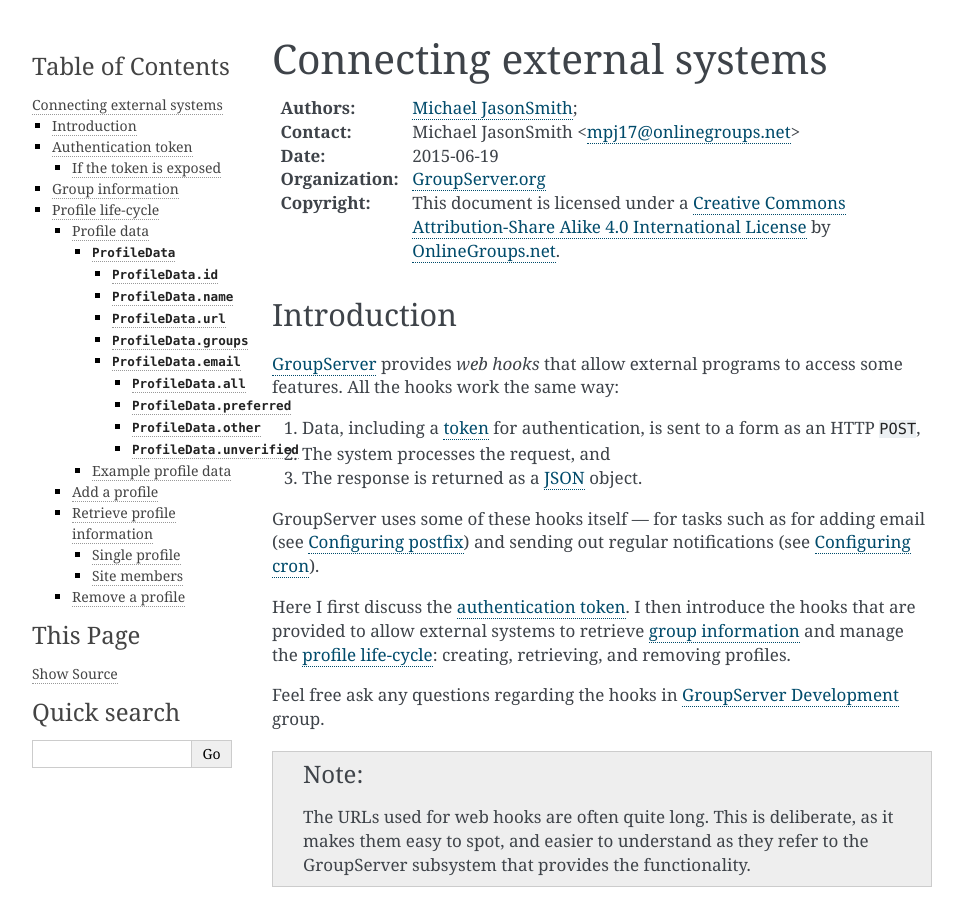
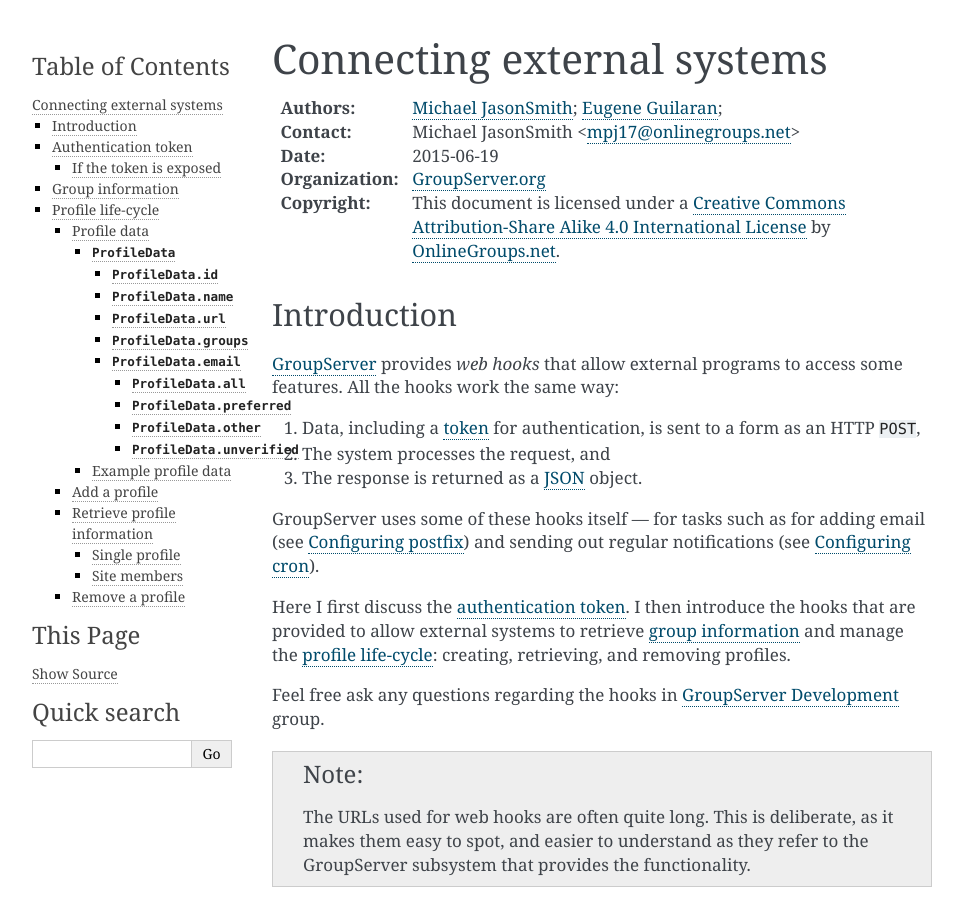
Before and after one commit to groupserver/buildout, a Sphinx documentation site: the page built from docs/webhook.rst, in a window 1280 px wide and 900 px high. Shown: the whole window, without its empty margins (148-1111 px from the left). Built offline with Sphinx 7.4.7, drawn with Linux system fonts in a browser that asks for light colours.

Commit message:
Credit where credit is due

```diff
--- a/docs/webhook.rst
+++ b/docs/webhook.rst
@@ -2,7 +2,7 @@
 Connecting external systems
 ===========================
 
-:Authors: `Michael JasonSmith`_;
+:Authors: `Michael JasonSmith`_; `Eugene Guilaran`_;
 :Contact: Michael JasonSmith <mpj17@onlinegroups.net>
 :Date: 2015-06-19
 :Organization: `GroupServer.org`_
@@ -332,6 +332,7 @@
 .. _The documentation for the Leave group web-hook:
    http://groupserver.readthedocs.org/projects/gsgroupmemberleavejson/en/latest/hook.html
 
+..  _Eugene Guilaran: http://www.euge.com/
 ..  _GroupServer: http://groupserver.org/
 ..  _GroupServer.org: http://groupserver.org/
 ..  _OnlineGroups.Net: https://onlinegroups.net/
```
